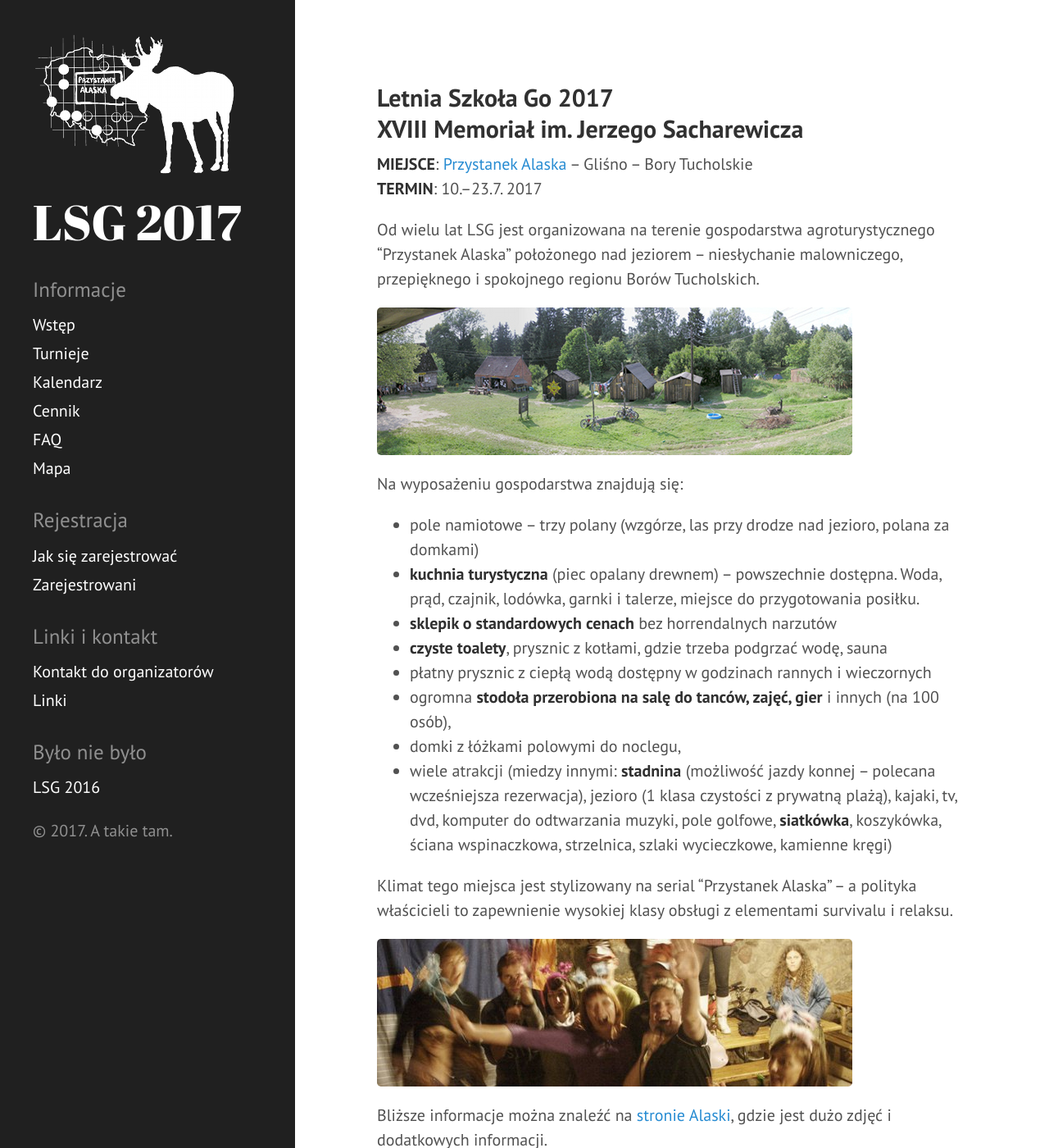
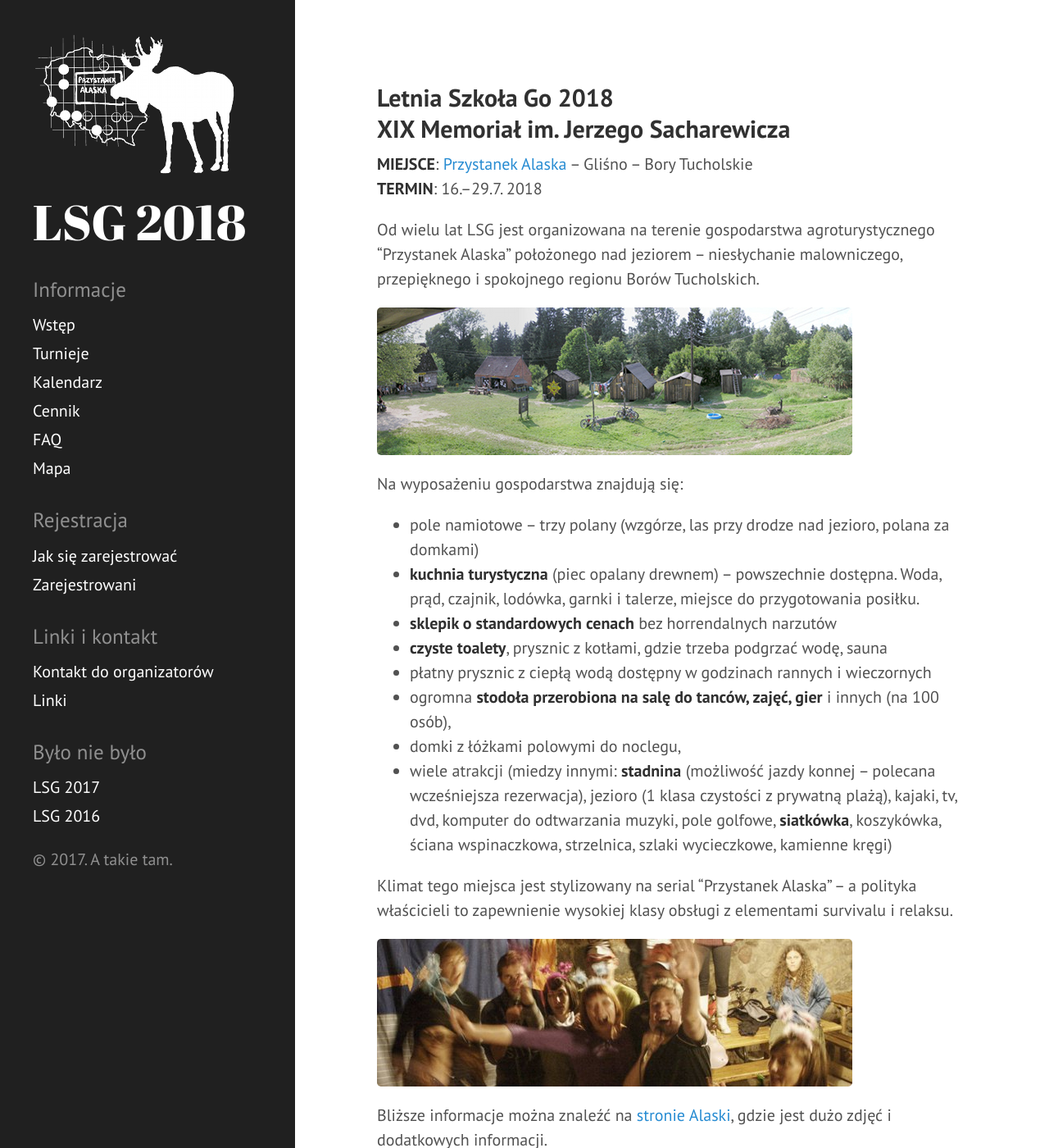
Before and after one commit to tasuki/lsg, a Jekyll site: the page built from index.md, in a window 1280 px wide and 1400 px high. Shown: the whole window at 82% size. Built offline with Jekyll 4.4.1, drawn with Linux system fonts in a browser that asks for light colours.

Commit message:
2017/2018

```diff
--- a/_config.yml
+++ b/_config.yml
@@ -1,4 +1,4 @@
 # Setup
-title: 'LSG 2017'
+title: 'LSG 2018'
 description: 'Wszystko Będzie (Dobrze)'
 baseurl: /
--- a/_includes/sidebar.html
+++ b/_includes/sidebar.html
@@ -24,6 +24,7 @@
       <a class="sidebar-nav-item" href="{{ site.baseurl }}kontakt">Kontakt do organizatorów</a>
       <a class="sidebar-nav-item" href="{{ site.baseurl }}linki">Linki</a>
       <h3>Było nie było</h3>
+      <a class="sidebar-nav-item" href="{{ site.baseurl }}2017">LSG 2017</a>
       <a class="sidebar-nav-item" href="{{ site.baseurl }}2016">LSG 2016</a>
     </nav>
 
--- a/index.md
+++ b/index.md
@@ -3,14 +3,14 @@ layout: page
 title: Wstęp
 ---
 
-## Letnia Szkoła Go 2017<br>XVIII Memoriał im. Jerzego Sacharewicza
+## Letnia Szkoła Go 2018<br>XIX Memoriał im. Jerzego Sacharewicza
 
 **MIEJSCE**: [Przystanek Alaska](http://www.alaska.sundar.pl/) -- Gliśno -- Bory Tucholskie
-**TERMIN**: 10.--23.7. 2017
+**TERMIN**: 16.--29.7. 2018
 
 <!--
 <p class="sponsors">
-Sponsorami LSG 2017 są:<br>
+Sponsorami LSG 2018 są:<br>
 <a href="https://internetgoschool.com/"><img src="{{ site.baseurl }}public/GJIGS_logo.png"></a>
 <a href="http://psg.go.art.pl/"><img src="{{ site.baseurl }}public/psg_logo.png"></a>
 <a href="http://www.factorio.com/"><img src="{{ site.baseurl }}public/factorio_logo.png"></a>
```
Also changed, not shown: 2017.md (added, +38 -0 lines), cennik.md (+1 -1 lines), jak-sie-zarejestrowac.md (+1 -1 lines).
